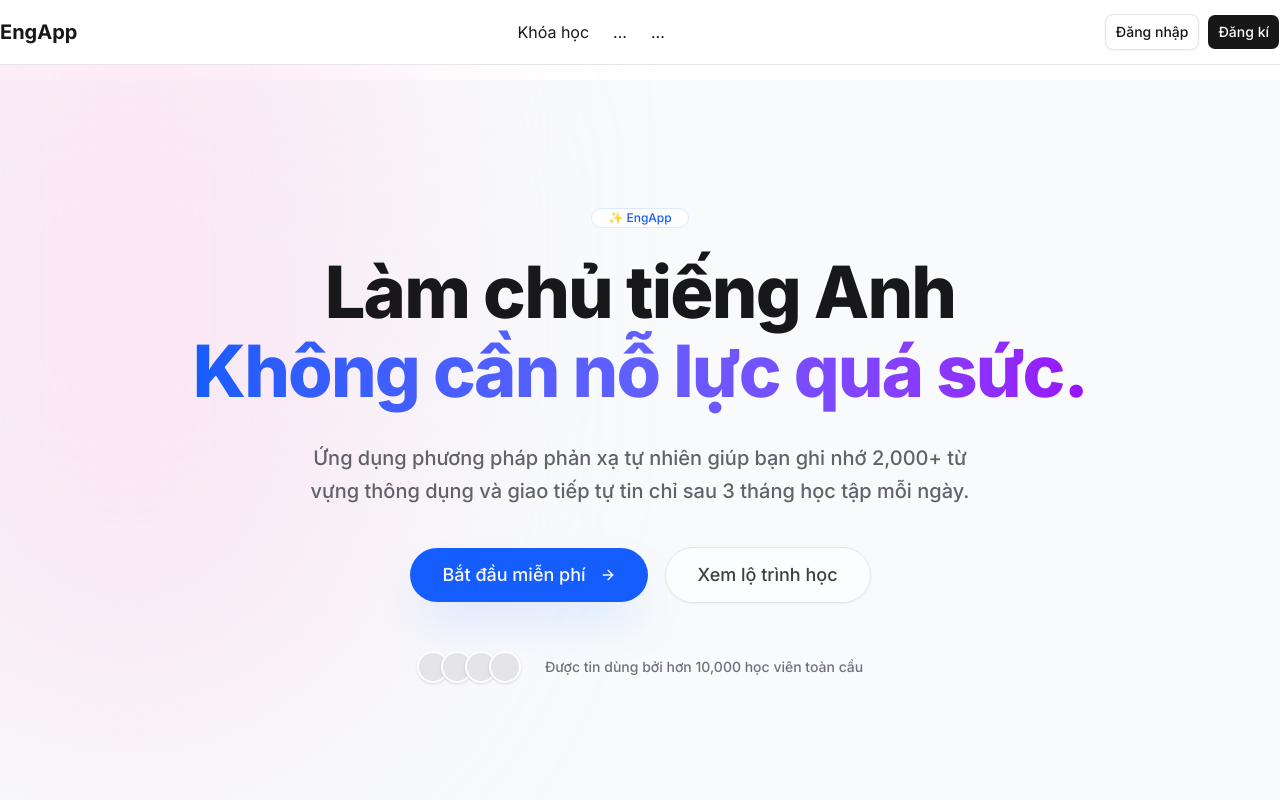
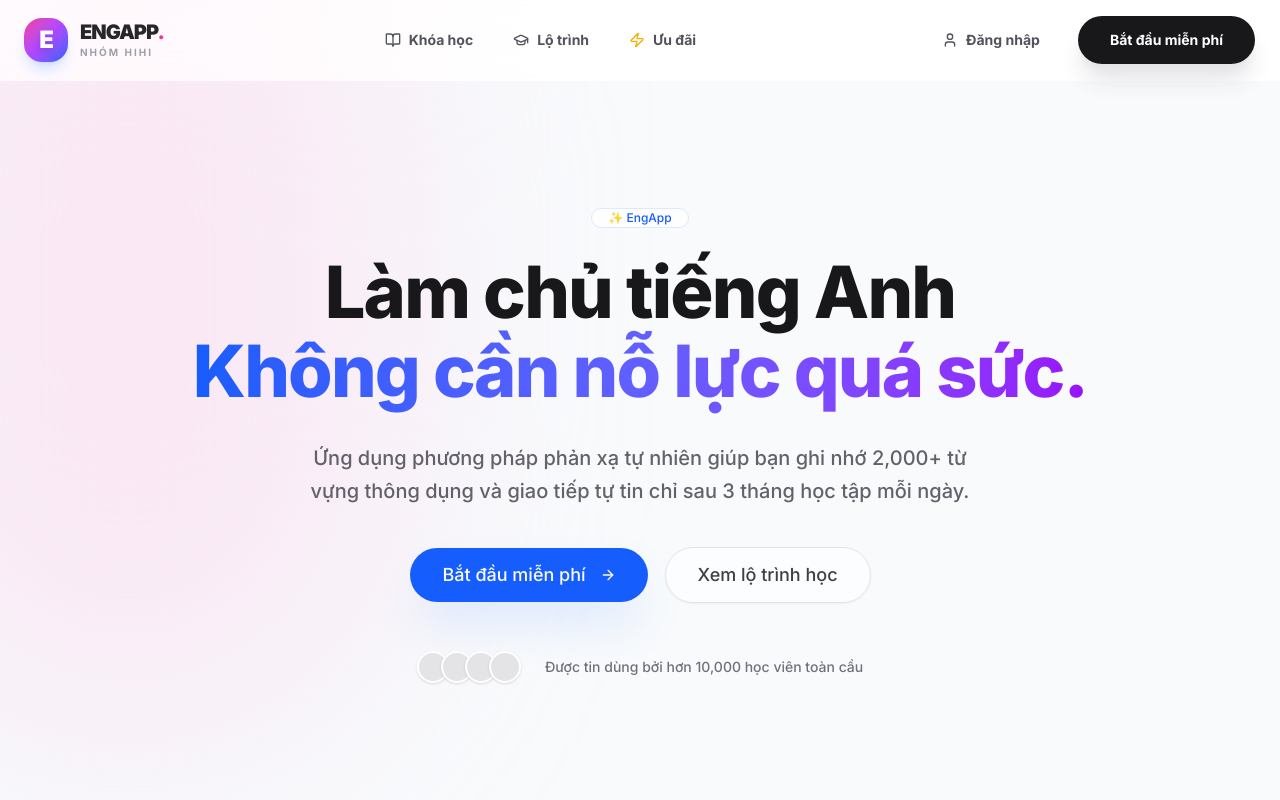
Before and after one commit to bgHann/english-learning-frontend, a Next.js app: page / in a window 1280 px wide. Shown: the top 800 px of the page. Built offline with nearby package versions, Linux system fonts and the light colour scheme.

Commit message:
update header

```diff
--- a/src/components/Header/page.tsx
+++ b/src/components/Header/page.tsx
@@ -1,31 +1,94 @@
+"use client";
+
 import Link from "next/link";
 import { Button } from "@/components/ui/button";
+import { Sparkles, BookOpen, GraduationCap, Zap, User } from "lucide-react"; // Icon giúp menu chuyên nghiệp hơn
 
 export default function Header() {
   return (
-    <header className="border-b w-full bg-white fixed top-0 left-0 z-50">
-      <div className="container mx-auto flex h-16 items-center justify-between">
-        {/* Logo */}
-        <Link href="/" className="text-xl font-bold">
-          EngApp
+    // 🌫️ Hiệu ứng kính mờ (Glassmorphism) giúp Header trông sang trọng khi cuộn trang
+    <header className="fixed top-0 left-0 z-[100] w-full border-b border-white/20 bg-white/70 backdrop-blur-xl">
+      <div className="container mx-auto flex h-20 items-center justify-between px-6">
+        {/*  LOGO  */}
+        <Link
+          href="/"
+          className="flex items-center gap-3 group transition-all duration-300"
+        >
+          {/* Khối biểu tượng (Icon Box) */}
+          <div className="relative w-11 h-11 bg-gradient-to-br from-pink-500 via-purple-500 to-blue-600 rounded-2xl flex items-center justify-center shadow-lg shadow-blue-500/20 group-hover:rotate-12 group-hover:scale-110 transition-all duration-500 ease-out overflow-hidden">
+            {/* Hiệu ứng ánh sáng quét qua khi hover (Glow effect) */}
+            <div className="absolute inset-0 bg-white/20 opacity-0 group-hover:opacity-100 transition-opacity duration-500" />
+
+            <span className="text-white text-2xl font-[900] tracking-tighter leading-none select-none drop-shadow-md">
+              E
+            </span>
+          </div>
+
+          {/* Tên  */}
+          <div className="flex flex-col justify-center">
+            <span className="text-xl font-black tracking-tighter text-zinc-800 leading-none">
+              ENGAPP<span className="text-pink-500">.</span>
+            </span>
+            <span className="text-[10px] font-bold text-zinc-400 tracking-[0.2em] uppercase leading-tight mt-1">
+              Nhóm hihi
+            </span>
+          </div>
         </Link>
 
-        {/* Menu */}
-        <nav className="flex items-center gap-6">
-          <Link href="/courses">Khóa học</Link>
-          <Link href="/pricing">...</Link>
-          <Link href="/pricing">...</Link>
+        {/* MENU ĐIỀU HƯỚNG */}
+        <nav className="hidden md:flex items-center gap-2">
+          {[
+            {
+              name: "Khóa học",
+              href: "/courses",
+              icon: <BookOpen className="w-4 h-4" />,
+            },
+            {
+              name: "Lộ trình",
+              href: "/roadmap",
+              icon: <GraduationCap className="w-4 h-4" />,
+            },
+            {
+              name: "Ưu đãi",
+              href: "/pricing",
+              icon: <Zap className="w-4 h-4 text-yellow-500" />,
+            },
+          ].map((item) => (
+            <Link
+              key={item.name}
+              href={item.href}
+              className="flex items-center gap-2 px-4 py-2 text-sm font-bold text-zinc-600 hover:text-pink-600 hover:bg-pink-50 rounded-full transition-all duration-200"
+            >
+              {item.icon}
+              {item.name}
+            </Link>
+          ))}
         </nav>
 
-        {/* Auth */}
-        <div className="flex gap-2">
+        {/* Nút bấm bo tròn  */}
+        <div className="flex items-center gap-3">
           <Link href="/login">
-            <Button variant="outline">Đăng nhập</Button>
+            <Button
+              variant="ghost"
+              className="hidden sm:flex items-center gap-2 font-bold text-zinc-600 hover:text-zinc-900 rounded-full px-6 transition-colors"
+            >
+              <User className="w-4 h-4" />
+              Đăng nhập
+            </Button>
           </Link>
 
           <Link href="/register">
-            <Button>Đăng kí</Button>
+            <Button className="bg-zinc-900 hover:bg-zinc-800 text-white font-bold rounded-full px-8 py-6 shadow-xl shadow-zinc-200 hover:-translate-y-0.5 active:scale-95 transition-all">
+              Bắt đầu miễn phí
+            </Button>
           </Link>
+
+          {/* Menu Mobile */}
+          <button className="md:hidden p-2 text-zinc-600">
+            <div className="w-6 h-0.5 bg-current mb-1.5 rounded-full" />
+            <div className="w-6 h-0.5 bg-current mb-1.5 rounded-full" />
+            <div className="w-4 h-0.5 bg-current rounded-full ml-2" />
+          </button>
         </div>
       </div>
     </header>
```
